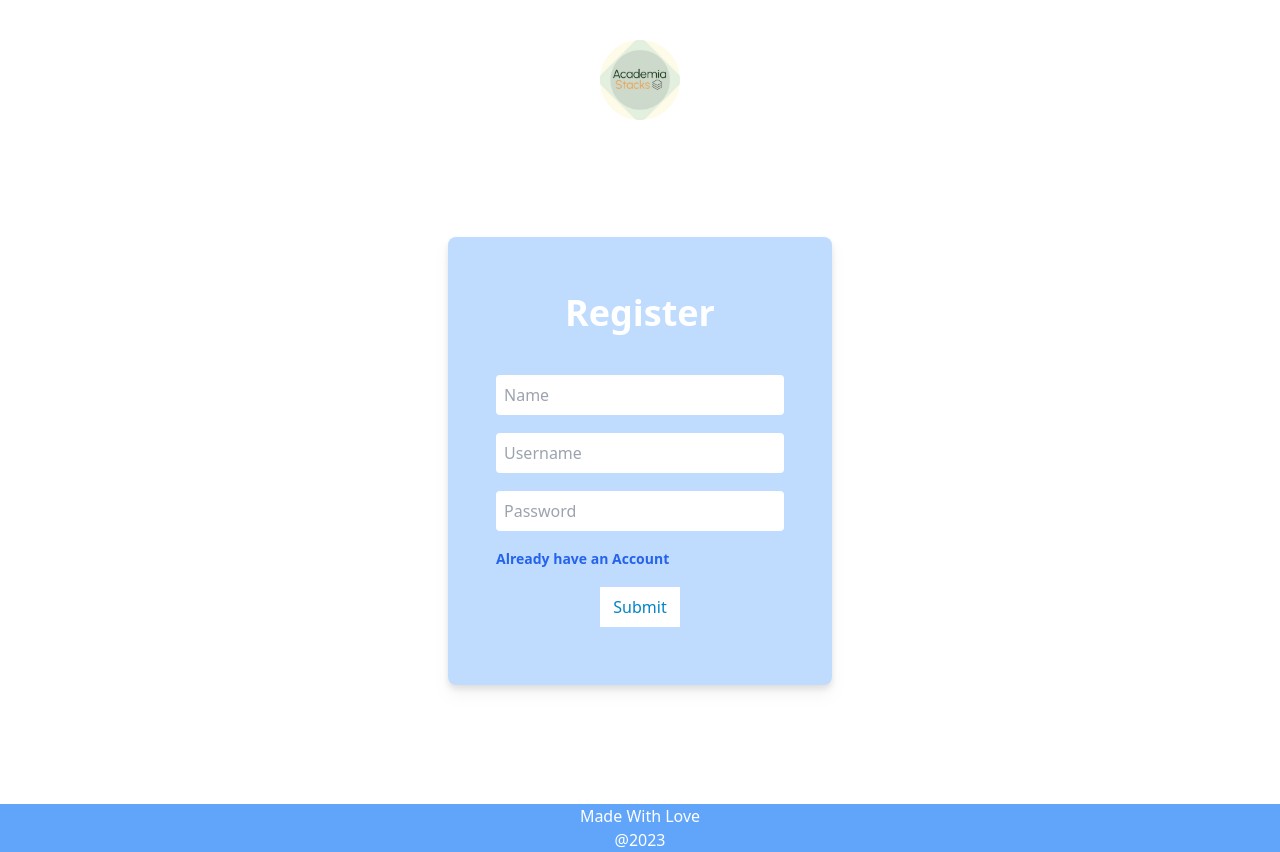
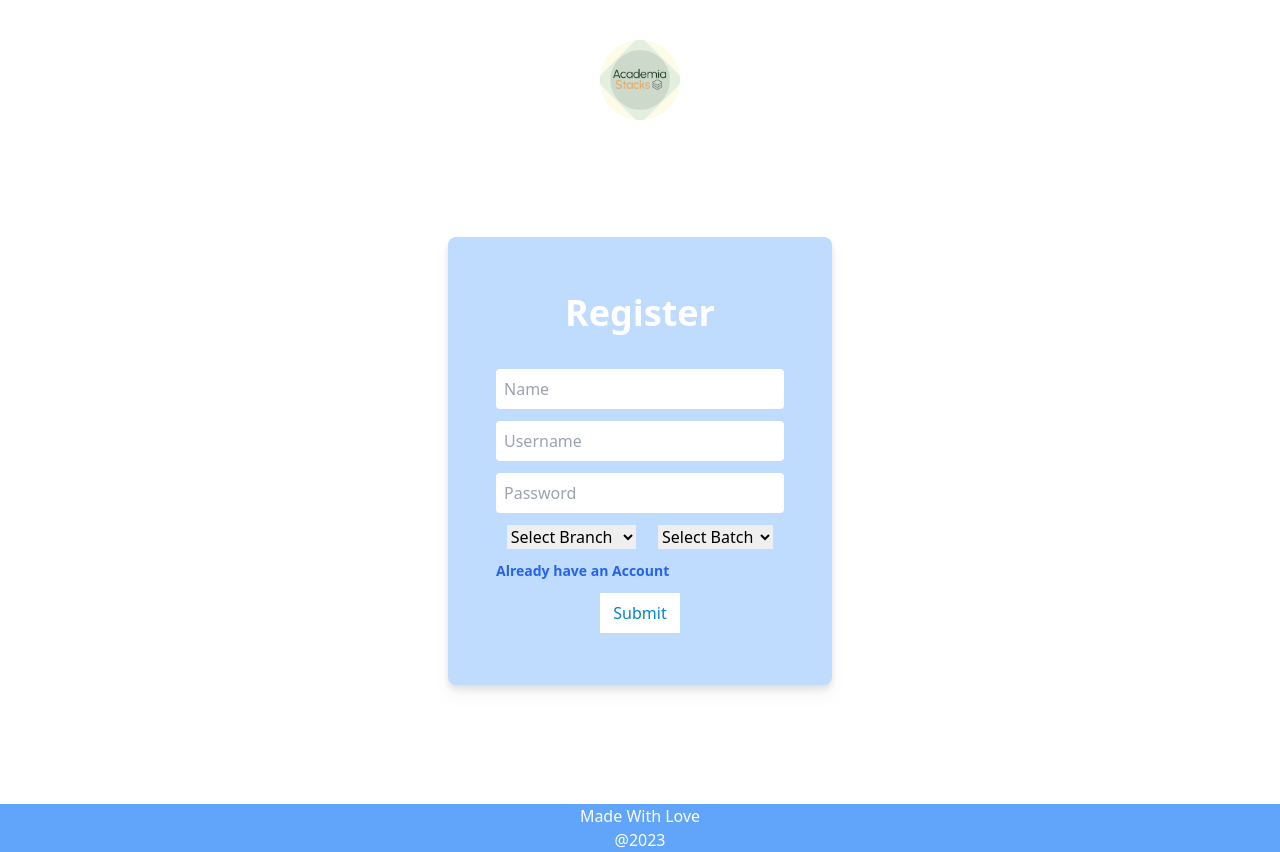
Before and after one commit to hellovaibhav/AcademiaStacks, a React (Create React App) app in the folder client/: page /register in a window 1280 px wide. Built offline with nearby package versions, Linux system fonts and the light colour scheme.

Commit message:
added back dropdown menu in register page which was removed by @saquib (by mistake)

```diff
--- a/client/package.json
+++ b/client/package.json
@@ -39,6 +39,7 @@
       "last 1 safari version"
     ]
   },
+  "proxy": "http://localhost:8800/api",
   "devDependencies": {
     "tailwindcss": "^3.2.7"
   }
--- a/client/src/pages/Register.jsx
+++ b/client/src/pages/Register.jsx
@@ -30,9 +30,9 @@ const Register = () => {
           Register
         </h1>
         <form
-          onSubmit={(e) => submit(e)}
+          onSubmit="/auth/register"
           action=""
-          method="get"
+          method="POST"
           className="flex flex-col justify-evenly h-[80vh] px-10"
         >
           <input
@@ -60,6 +60,25 @@ const Register = () => {
             onChange={(e) => handleChange(e)}
             className="min-h-[2rem] rounded p-2 focus:bg-sky-100 focus:text-blue-500 focus:font-base"
           />
+          <div className="flex justify-around items-center">
+            <select name="branch" id="branch" className="w-[45%]">
+              <option value="" disabled selected>Select Branch</option>
+              <option value="ECE">ECE</option>
+              <option value="ECE IOT">ECE Speclization</option>
+              <option value="CSE">CSE</option>
+              <option value="CSE AIDS">CSE DSAI</option>
+            </select>
+            <select name="batch" id="batch" className="w-[40%]">
+              <option value="" disabled selected>Select Batch</option>
+              <option value="2022">2022</option>
+              <option value="2021">2021</option>
+              <option value="2020">2020</option>
+              <option value="2019">2019</option>
+              <option value="2018">2018</option>
+              <option value="2017">2017</option>
+              <option value="2016">2016</option>
+            </select>
+          </div>
           <Link to="/login" className="text-blue-600 hover:text-blue-500 transition-all duration-300 inline text-sm font-semibold">
             Already have an Account
           </Link>
```
